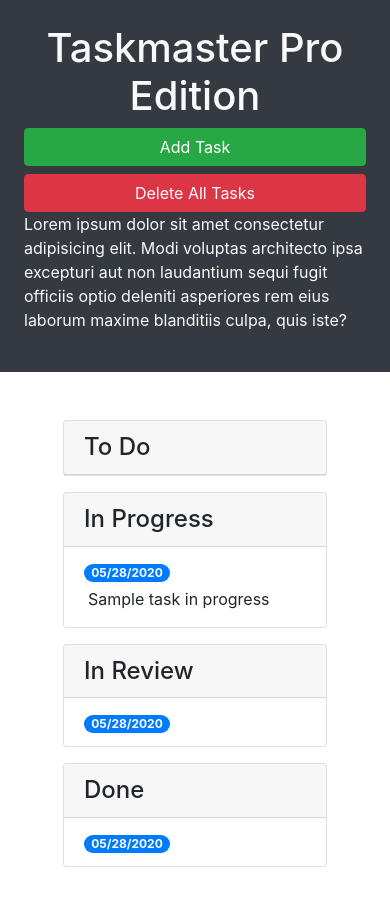
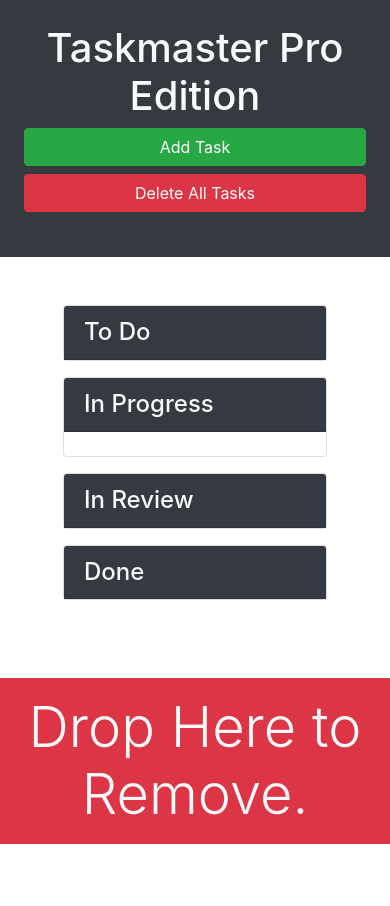
Before and after one commit to NumiBlue/taskmaster-pro, a plain HTML site: page index.html in a window 390 px wide. After the commit the page ends 844 px from the top, so only its background shows below. Drawn offline with nearby package versions, Linux system fonts and the light colour scheme.

Commit message:
correct placement on syntax

```diff
--- a/index.html
+++ b/index.html
@@ -6,45 +6,49 @@
   <meta name="viewport" content="width=device-width, initial-scale=1.0">
   <meta http-equiv="X-UA-Compatible" content="ie=edge">
   <link rel="stylesheet" href="https://cdnjs.cloudflare.com/ajax/libs/twitter-bootstrap/4.3.1/css/bootstrap.min.css">
-  <link rel="stylesheet" href="assets/stylesheet.css" />
+  <link rel="stylesheet" href="./assets/css/style.css" />
   <title>Taskmaster Pro</title>
 </head>
 
 <body>
 
   <div class="row min-vh-100 no-gutters">
-    <header class="col-12 col-lg-3 bg-dark text-light d-flex flex-column p-4 p-lg-3">
-      <h1 class="text-center">Taskmaster Pro Edition</h1>
-      <button id="create-task" class="btn btn-block btn-success" data-toggle="modal" data-target="#task-form-modal">Add
-        Task</button>
-      <button id="remove-tasks" class="btn btn-block btn-danger">Delete All Tasks</button>
-      <p class="mt-auto">Lorem ipsum dolor sit amet consectetur adipisicing elit. Modi voluptas architecto ipsa
-        excepturi aut non
-        laudantium sequi fugit officiis optio deleniti asperiores rem eius laborum maxime blanditiis culpa, quis iste?
-      </p>
+    <header class="col-12 col-lg-3 bg-dark text-light sticky-top d-flex flex-column p-4 p-lg-3">
+      <div>
+        <h1 class="text-center"><span class="oi oi-task d-inline d-lg-none"></span>
+          Taskmaster Pro Edition</h1>
+        <div class="ml-md-auto w-100 w-md-auto">
+          <button id="create-task" class="btn btn-block btn-success" data-toggle="modal"
+            data-target="#task-form-modal">Add Task</button>
+          <button id="remove-tasks" class="btn btn-block btn-danger mb-2 mb-md-4"></span>Delete All Tasks</button>
+        </div>
+      </div>
+      <p class="mt-auto d-none d-lg-block">Lorem ipsum dolor sit amet consectetur adipisicing elit. Modi voluptas
+        architecto ipsa
+        excepturi aut non laudantium sequi fugit officiis optio deleniti asperiores rem eius laborum maxime blanditiis
+        culpa, quis iste?</p>
     </header>
-    <main class="col-12 col-lg-9">
+    <main class="col-12 col-lg-9 d-flex flex-column">
       <div class="m-5 row justify-content-around">
         <!-- todo start -->
         <div class="col-12 col-md-6 col-xl-3 mb-3">
           <div class="card">
-           <h4 class="card-header">
+           <h4 class="card-header bg-dark text-light">
              To Do
              </h4>
-          <ul id="list-toDo" class="list-group"></ul>
+          <ul id="list-toDo" class="list-group list-group-flush">
+          </ul>
         </div>
       </div>
         <!-- todo end -->
         <!-- in progress start -->
           <div class="col-12 col-md-6 col-xl-3 mb-3">
             <div class="card">
-              <h4 class="card-header">
+              <h4 class="card-header bg-dark text-light">
             In Progress
             </h4>
             <ul id="list-inProgress" class="list-group list-group-flush">
             <li class="list-group-item">
-              <span class="badge badge-primary badge-pill">05/28/2020</span>
-              <p class="m-1">Sample task in progress</p>
             </li>
           </ul>
         </div>
@@ -53,13 +57,10 @@
         <!-- in review start -->
       <div class = "col-12 col-md-6 col-xl-3 mb-3">
         <div class="card">
-        <h4 class="card-header">
+        <h4 class="card-header bg-dark text-light">
           In Review
         </h4>
         <ul id="list-inReview" class="list-group list-group-flush">
-          <li class="list-group-item">
-            <span class="badge badge-primary badge-pill">05/28/2020</span>
-          </li>
         </ul>
       </div>
     </div>
@@ -67,17 +68,21 @@
       <!-- done start -->
         <div class="col-12 col-md-6 col-xl-3 mb-3">
           <div class="card">
-          <h4 class="card-header">
+          <h4 class="card-header bg-dark text-light">
             Done
           </h4>
           <ul id="list-done" class="list-group list-group-flush">
-            <li class="list-group-item">
-              <span class="badge badge-primary badge-pill">05/28/2020</span>
-            </li>
           </ul>
         </div>
+       </div>
       </div>
         <!-- done end-->
+        <!-- trash -->
+        <div class="mt-auto" id="trash">
+          <div class="w-100 bg-danger p-3 text-center text-light display-4">
+            Drop Here to Remove.
+          </div>
+        </div>
     </main>
   </div>
 
```
